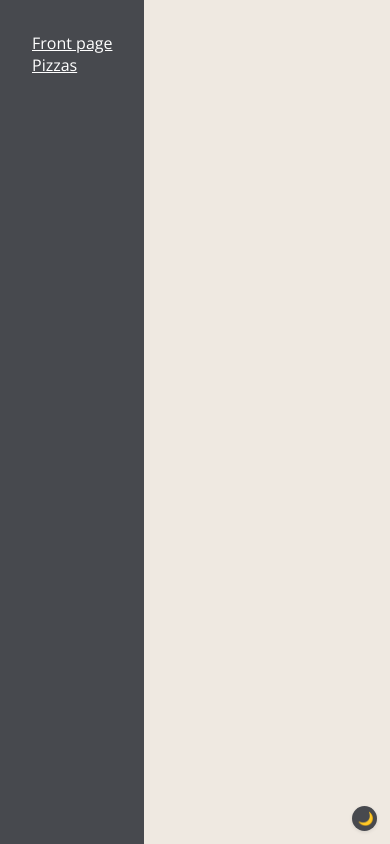
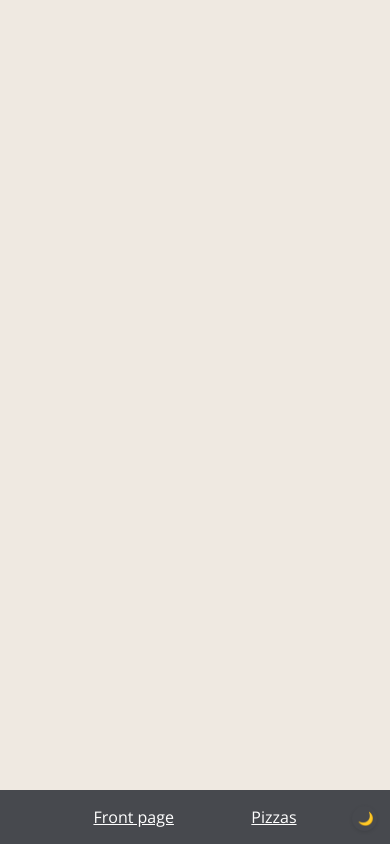
Before and after one commit to Znegl/nuxt-pizza-selector, a Nuxt app: page / in a window 390 px wide. Built offline with nearby package versions, Linux system fonts and the light colour scheme; a web font is replaced by a local one.

Commit message:
Moved the navigation to the bottom of the screen on narrow devices

```diff
--- a/layouts/default.vue
+++ b/layouts/default.vue
@@ -246,7 +246,7 @@
 
   .dark-mode-button {
     @size: 2em;
-    position: absolute;
+    position: fixed;
     display: block;
     right: 1em;
     bottom: 1em;
@@ -257,4 +257,29 @@
     text-indent: .2em;
     border-radius: 100%;
   }
+
+  @media (max-width: 40em) {
+    .page-wrapper {
+      display: block;
+
+      .main-content {
+        padding-bottom: 4em;
+      }
+
+      .main-navigation {
+        position: fixed;
+        bottom: 0;
+        left: 0;
+        right: 0;
+        padding: 1em;
+
+        > ul {
+          position: static;
+          display: flex;
+          justify-content: space-evenly;
+          margin: 0;
+        }
+      }
+    }
+  }
 </style>
```
